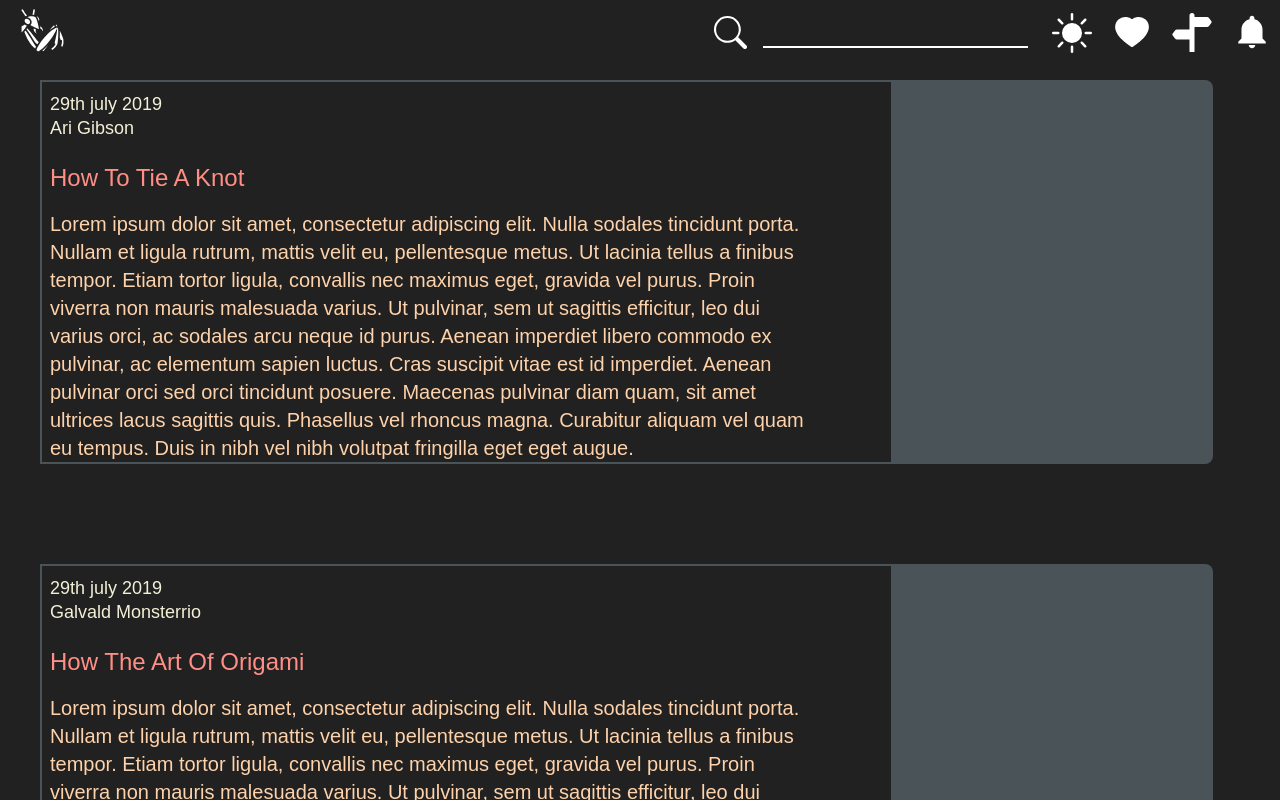
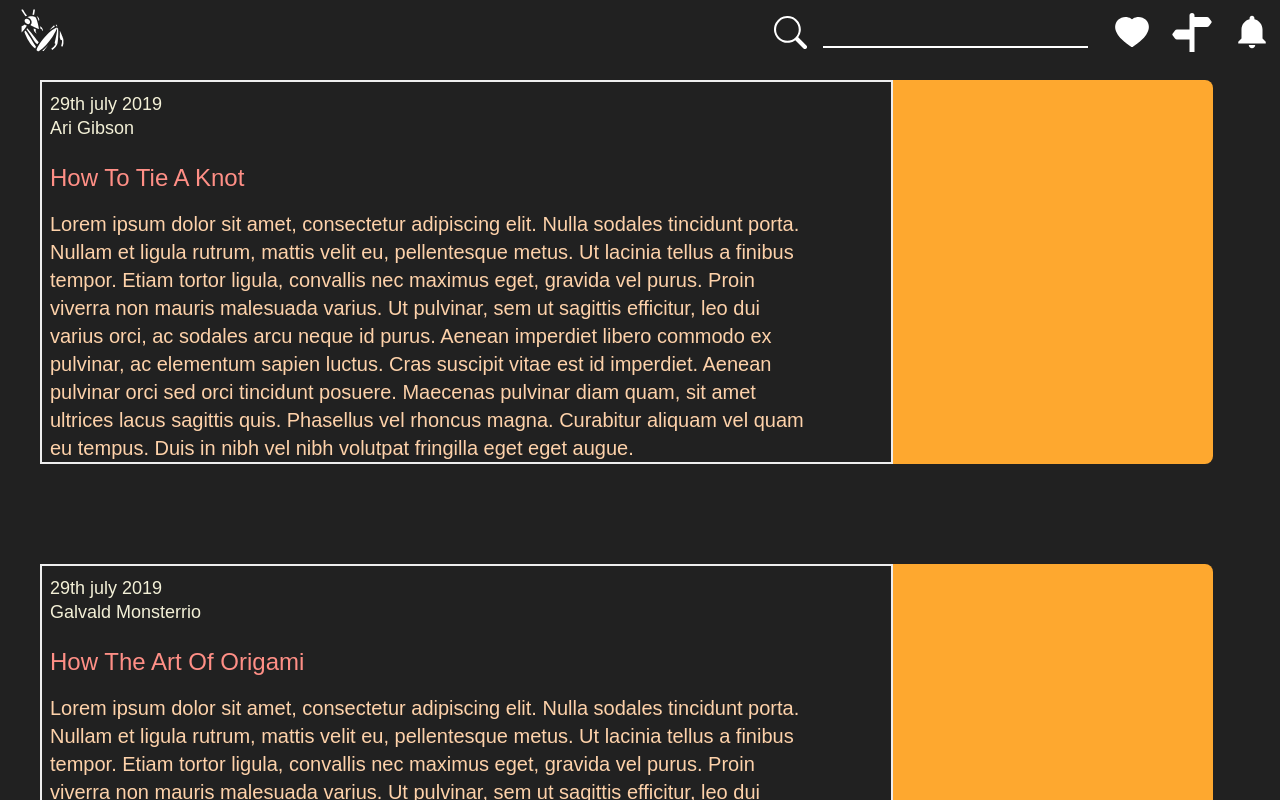
Before and after one commit to Extreme-ly/mantis, a Next.js app: page /browse in a window 1280 px wide. Shown: the top 800 px of the page. Built offline with nearby package versions, Linux system fonts and the light colour scheme.

Commit message:
first version complete

```diff
--- a/components/Navbar.tsx
+++ b/components/Navbar.tsx
@@ -4,22 +4,13 @@ import { IoMdNotifications } from 'react-icons/io'
 import { BsSearch, BsSignpostSplitFill, BsFillSunFill } from 'react-icons/bs'
 
 import React, { ReactElement, useState, useEffect } from 'react'
-import { useTheme } from 'next-themes'
 import { GiPrayingMantis } from 'react-icons/gi'
 
 var searchResults:string[] = []
 
-export default function Navbar({ postsObject, darkMode }): ReactElement {
+export default function Navbar({ postsObject }:any ): ReactElement {
     const [searchBox, setsearchBox] = useState(false)
-    const [search, setSearch] = useState()
-    const {theme, setTheme} = useTheme()
-
-
-    // const DarkModeToggle = () => {
-    //   return (
-    //     <button className="m-3 mr-2"> { (theme === "light") ? <RiMoonClearFill color="#212121" size="40" onClick={() => setTheme(theme === 'dark' ? 'light' : 'dark')} /> : <BsFillSunFill color="white" size="40" onClick={() => setTheme(theme === 'dark' ? 'light' : 'dark')} /> }  </button>
-    //   )
-    // }
+    const [search, setSearch] = useState<string[] | null>()
 
     const handleSearch = (search:string) => {
       let resultsDict:any = {}
@@ -68,12 +59,13 @@ export default function Navbar({ postsObject, darkMode }): ReactElement {
         <div className="absolute w-screen">
               <div className="flex justify-end absolute w-screen">
                     <div className="flex justify-end absolute w-screen">
-                      <button className="m-4 mr-2 "><BsSearch  color={ (theme === 'light' ? 'black' : 'white') } size="33" /></button>
-                      <input type="text" className="w-30 h-7 mt-5 ml-2 mr-3 bg-transparent border-b-2 dark:border-white border-black text-black dark:text-white text-xl delay-1000" onChange={(e) => ( searchResults = handleSearch(e.target.value) )} />
+                    <button className="m-4 mr-2 "><BsSearch color="white" size="33" /></button>
+                    <input type="text" className="w-30 h-7 mt-5 ml-2 mr-3 bg-transparent border-b-2 border-white text-white-darker focus:outline-none text-xl delay-1000" onChange={(e) => ( searchResults = handleSearch(e.target.value) )} />
+
 
                       {
                         (searchBox) ?
-                          <div className="bg-menu-black h-auto w-80 fixed top-14 right-36 delay-1000">
+                          <div className="bg-menu-black z-10 absolute h-auto w-80 fixed top-14 right-36 delay-1000">
                               { searchResults.map((result) =>
                               <div className="ml-5">
                                 <a href={`/posts/${result.split(' ').join('-')}`} className="text-xl relative text-white">{(result.length >= 20) ? result.slice(0, 25) + "..." : result}</a>
@@ -84,17 +76,15 @@ export default function Navbar({ postsObject, darkMode }): ReactElement {
                         : null
                       }
 
-                      { (darkMode) ?         <button className="m-3 mr-2"> { (theme === "light") ? <RiMoonClearFill color="#212121" size="40" onClick={() => setTheme(theme === 'dark' ? 'light' : 'dark')} /> : <BsFillSunFill color="white" size="40" onClick={() => setTheme(theme === 'dark' ? 'light' : 'dark')} /> }  </button> : null}
-                      <a className="m-3 mr-2 " href="#"><AiFillHeart color={ (theme === 'light' ? '#212121' : 'white') } size="40" /></a>
-                      <a className="m-3 mr-2 " href="/browse"><BsSignpostSplitFill color={ (theme === 'light' ? '#212121' : 'white') } size="40" /></a>
-                      <a className="m-3 mr-2" href="/notif"><IoMdNotifications color={ (theme === 'light' ? '#212121' : 'white') } size="40" /></a>
+                      <a className="m-3 mr-2 " href="#"><AiFillHeart color="white" size="40" /></a>
+                      <a className="m-3 mr-2 " href="/browse"><BsSignpostSplitFill color="white" size="40" /></a>
+                      <a className="m-3 mr-2" href="#"><IoMdNotifications color="white" size="40" /></a>
                     </div>
               </div>
         </div>
         <div>
-          <a href="/" className="ml-5 absolute left-0 mt-2"><GiPrayingMantis size="45" color={ (theme === 'light' ? '#212121' : 'white') } /></a>
+          <a href="/" className="ml-5 absolute left-0 mt-2"><GiPrayingMantis size="45" color='white' /></a>
         </div>
-
       </>
     )
 }
--- a/pages/_app.tsx
+++ b/pages/_app.tsx
@@ -5,9 +5,7 @@ import { ThemeProvider } from 'next-themes'
 function MyApp({ Component, pageProps }: AppProps) {
 
   return (
-  <ThemeProvider attribute='class' defaultTheme='dark'>
     <Component {...pageProps} />
-  </ThemeProvider>
   )
 }
 
--- a/pages/api/posts.ts
+++ b/pages/api/posts.ts
@@ -1,6 +1,5 @@
 // Next.js API route support: https://nextjs.org/docs/api-routes/introduction
 import type { NextApiRequest, NextApiResponse } from 'next'
-
 
 const data = [
   {
--- a/pages/browse.tsx
+++ b/pages/browse.tsx
@@ -3,30 +3,31 @@ import type { NextPage } from 'next'
 import { ReactElement, useState } from "react"
 import Image from "next/image"
 import likeHeart from '../public/like-heart.png'
-import { GiPrayingMantis } from 'react-icons/gi'
-import { useTheme } from 'next-themes'
-
+import likeHeartDark from '../public/like-heart-dark.png'
+import { useTheme } from "next-themes"
 
 function PostBox({ author, title, content, date }): ReactElement {
     const [like, setLike] = useState(false)
+    const {theme, setTheme} = useTheme()
+
 
     return (
             <div className="flex">
-                    <div className="flex w-2/3 h-96 m-20 mb-5 mr-0 ml-10 border-gray border-2 justify-start" onDoubleClick={() => ( setLike(true) )}>
-                        <p className="text-black-smooth dark:text-skin text-lg w-screen absolute m-2 mb-0 mr-0 select-none">{ date }</p>
-                        <p className="text-black-smooth dark:text-skin text-lg w-screen absolute mt-8 mb-0 ml-2 select-none">{ author }</p>
-                        <a href={ `posts/${title?.split(' ').join('-')}` } className="text-black-smooth dark:text-orange-matte  text-2xl m-20 ml-2">{ title }</a>
+                    <div className="flex w-2/3 h-96 m-20 mb-5 mr-0 ml-10  border-white-darker border-2 justify-start" onDoubleClick={() => ( setLike(true) )}>
+                        <p className="absolute text-skin text-lg w-screen absolute m-2 mb-0 mr-0">{ date }</p>
+                        <p className="absolute text-skin text-lg w-screen absolute mt-8 mb-0 ml-2">{ author }</p>
+                        <a href={ `posts/${title?.split(' ').join('-')}` } className="absolute text-orange-matte text-2xl m-20 ml-2">{ title }</a>
 
-                        <div className="absolute m-10 mt-32 mr-0 ml-2 w-3/5 mb-2 select-none">
-                            <p className="text-gray-line dark:text-orange-light text-xl absolute">{ content }</p>
+                        <div className="absolute m-10 mt-32 mr-0 ml-2 w-3/5 mb-2">
+                            <p className="text-orange-light text-xl absolute">{ content }</p>
                         </div>
 
-                        <div className={ like ? "grid select-none place-items-center relative left-0 top-0 right-0 bottom-0 m-auto transform scale-0 opacity-0 animate-like" : "relative left-0 top-0 right-0 bottom-0 m-auto transform scale-0 opacity-0" } >
-                            <Image src={likeHeart} height="200px" width="200px" className={like ? "visible" : "hidden"} />
+                        <div className={ like ? "flex justify-center select-none relative left-0 top-0 right-0 bottom-0 m-auto transform scale-0 opacity-0 drop-shadow-2xl animate-like" : "relative left-0 top-0 right-0 bottom-0 m-auto transform scale-0 opacity-0" } >
+                            <Image src={(theme === 'light') ? likeHeartDark : likeHeart} height="140px" width="140px" className={like ? "visible" : "hidden"} />
                         </div>
                     </div>
 
-                    <div className="w-1/4 h-96 bg-gray rounded-lg rounded-tl-none rounded-bl-none mt-20">
+                    <div className="w-1/4 h-96 bg-orange rounded-lg rounded-tl-none rounded-bl-none mt-20">
                     </div>
              </div>
     )
@@ -34,8 +35,8 @@ function PostBox({ author, title, content, date }): ReactElement {
 
 const PostPage: NextPage = ({ posts }) => {
     return (
-        <div className="bg-white dark:bg-black">
-            <Navbar postsObject={posts} darkMode={true} />
+        <div className="bg-black">
+            <Navbar postsObject={posts} />
             <div>
                 { posts.map((post) =>
                     <PostBox title={post.title} author={post.author} title={post.title} content={post.content} date={post.date} />
--- a/pages/index.tsx
+++ b/pages/index.tsx
@@ -4,9 +4,9 @@ import headBackground from '../public/simon-berger-unsplash.jpeg'
 import Navbar from '../components/Navbar'
 
 
-const Home: NextPage = ({posts}) => {
+const Home: NextPage = ( {posts}:any ) => {
 
-  let mostViewedPost:number;
+  let mostViewedPost;
 
   let view:number = 0
   for (let i = 0; i < posts.length; i++)
--- a/styles/globals.css
+++ b/styles/globals.css
@@ -26,11 +26,6 @@ body {
   overflow-x: hidden;
 }
 
-input:focus {
-  outline: none;
-  color: #68798094;
-}
-
 
 .custom-shape-divider-top-1638858916 {
   position: relative;
@@ -50,7 +45,7 @@ input:focus {
 }
 
 .custom-shape-divider-top-1638858916 .shape-fill {
-  fill: #CEE5D0;
+  fill: #87AAAA;
 }
 
 /* C8E3D4 */
--- a/tailwind.config.js
+++ b/tailwind.config.js
@@ -1,7 +1,7 @@
 module.exports = {
   purge: ['./pages/**/*.{js,ts,jsx,tsx}', './components/**/*.{js,ts,jsx,tsx}'],
   darkMode: 'class', // or 'media' or 'class'
-  important: true,
+  important: false,
   theme: {
     extend: {
       width: {
@@ -12,7 +12,7 @@ module.exports = {
         'mantis-darker': "#E5890A",
         'white-darker': "#EEEEEE",
         'gray': '#68798094',
-        'gray-line': '#30475E',
+        'gray-line': '#222831',
         'black': '#212121',
         'black-smooth': '#222831',
         'aqua-blue': '#96BAFF',
@@ -24,6 +24,8 @@ module.exports = {
         'orange-matte': '#FF8F86',
         'skin': '#F3F0D7',
         'menu-black': '#1e2029',
+        'yellow': '#FFD369',
+        'orange': '#FEA82F',
 
         'dark-blue': '#064663',
 
```
Also changed, not shown: pages/posts/[post].tsx (+31 -25 lines), public/like-heart-dark.png (added).
